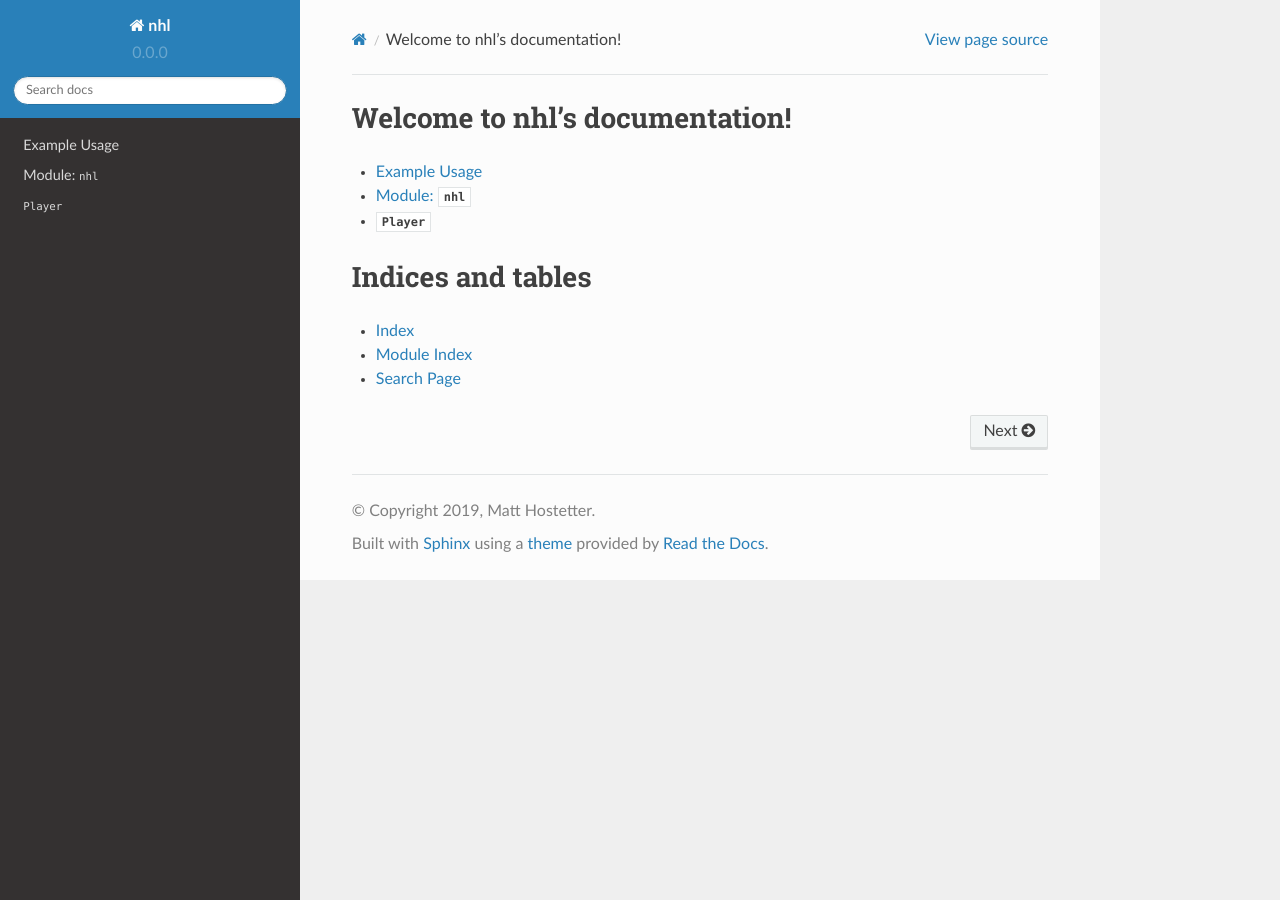
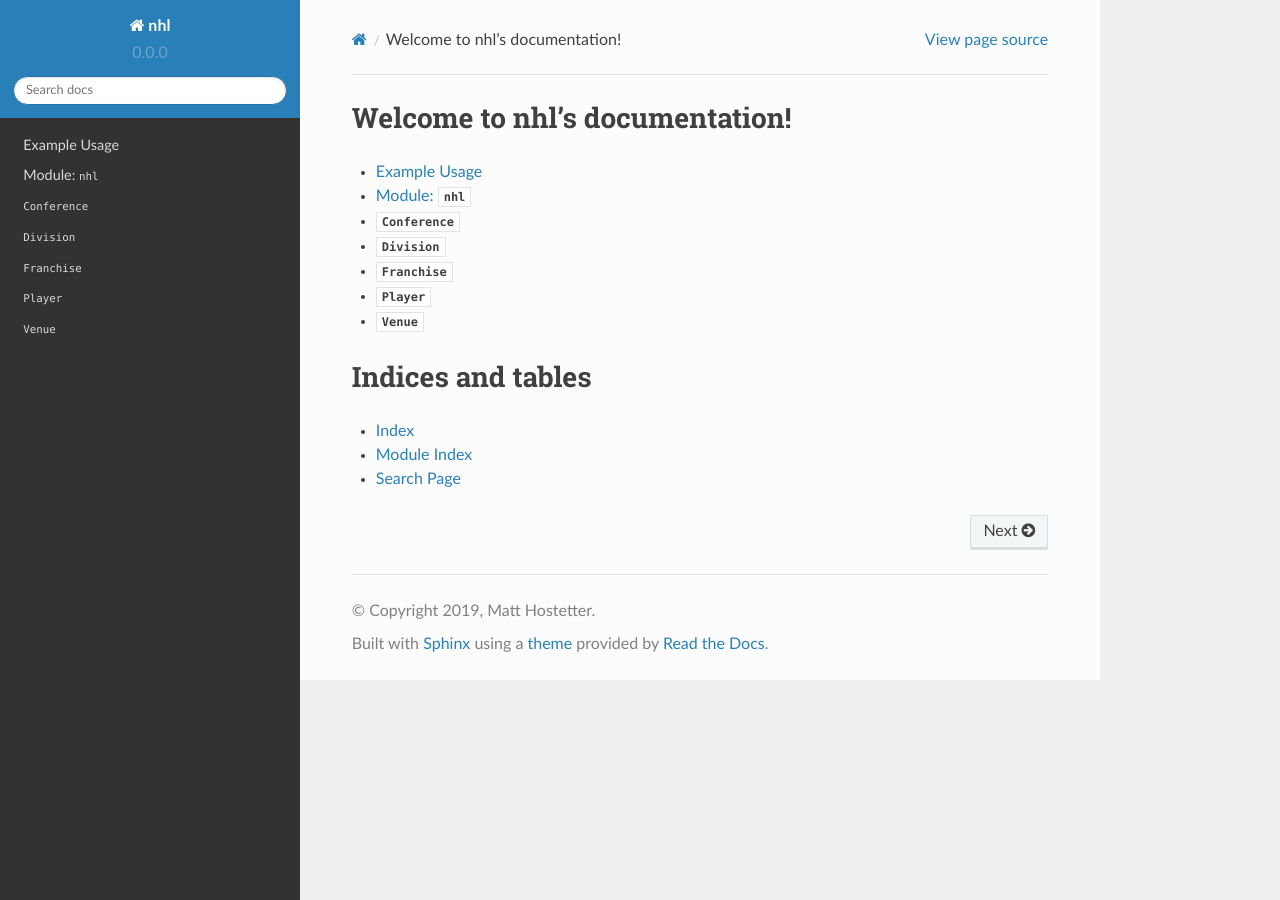
Before and after one commit to mhostetter/nhl, a Sphinx documentation site: the page built from docs/index.rst, in a window 1280 px wide. Built offline with Sphinx 7.4.7 and the Read the Docs theme 2.0.0, drawn with Linux system fonts in a browser that asks for light colours.

Commit message:
Add extra documentation links

```diff
--- a/docs/nhl.rst
+++ b/docs/nhl.rst
@@ -4,8 +4,32 @@ Module: :mod:`nhl`
 .. automodule:: nhl
 .. currentmodule:: nhl
 
+:class:`Conference`
+===================
+
+.. autoclass:: Conference
+   :members:
+
+:class:`Division`
+=================
+
+.. autoclass:: Division
+   :members:
+
+:class:`Franchise`
+==================
+
+.. autoclass:: Franchise
+   :members:
+
 :class:`Player`
 ===============
 
 .. autoclass:: Player
    :members:
+
+:class:`Venue`
+==============
+
+.. autoclass:: Venue
+   :members:
```
